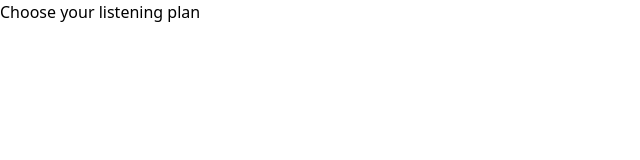
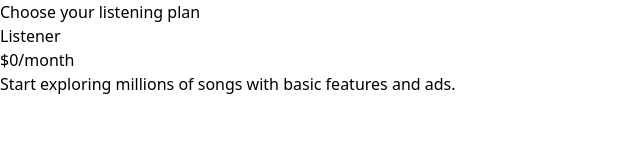
Before and after one commit to mdgabx/testing-notes, a plain HTML site: page tailwind-tutorial/pricing.html in a window 1280 px wide. Shown: the whole page, without its empty margins (0-640 px from the left). Drawn offline with nearby package versions, Linux system fonts and the light colour scheme.

Commit message:
html commits

```diff
--- a/tailwind-tutorial/pricing.html
+++ b/tailwind-tutorial/pricing.html
@@ -9,6 +9,18 @@
   <body>
     <main>
       <h1>Choose your listening plan</h1>
+      <div>
+        <div>
+          <div>
+            <h2>Listener</h2>
+            <p>$0<span>/month</span></p>
+            <p>Start exploring millions of songs with basic features and ads.</p>
+            <ul>
+
+            </ul>
+          </div>
+        </div>
+      </div>
     </main>
   </body>
 </html>
```
